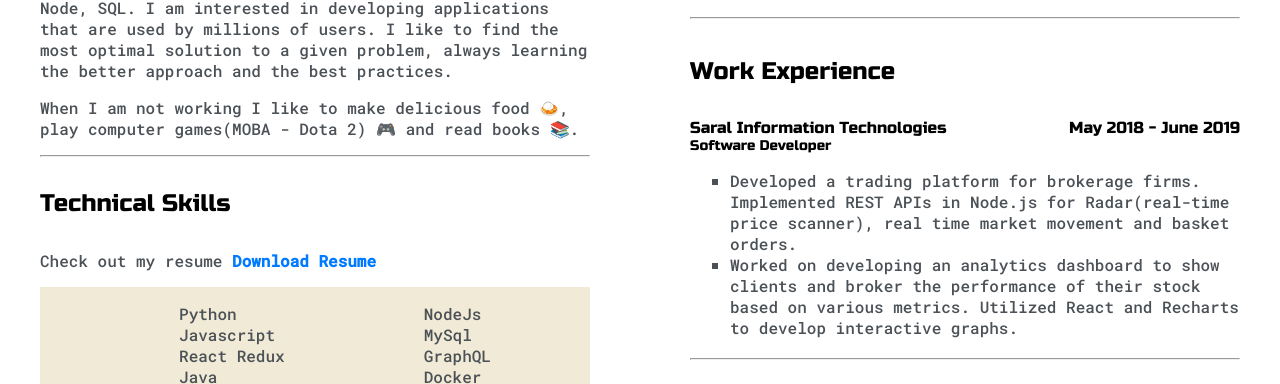
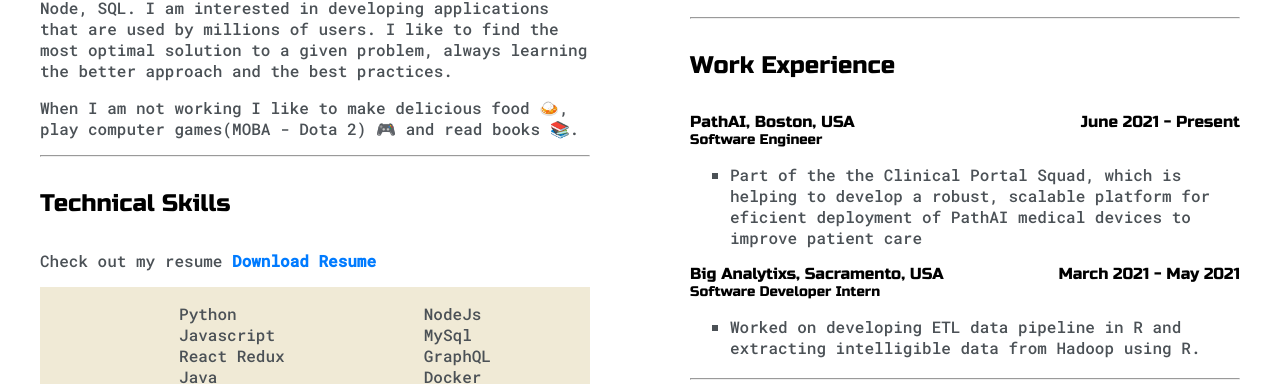
Before and after one commit to samkitsheth95/portfolio_website, a plain HTML site: page index.html in a window 1280 px wide. Shown: the part 938-1322 px from the top of the page. Drawn offline with Linux system fonts and the light colour scheme.

Commit message:
Updated resume and job desc

```diff
--- a/index.html
+++ b/index.html
@@ -136,20 +136,24 @@
           <div>
             <h4>Work Experience</h4>
             <div class="college-date">
-              <h6 class="college-name">Saral Information Technologies</h6>
-              <h6 class="college-name">May 2018 - June 2019</h6>
+              <h6 class="college-name">PathAI, Boston, USA</h6>
+              <h6 class="college-name">June 2021 - Present</h6>
             </div>
-            <h6 class="college-name" style="font-size: 14px;">Software Developer</h6>
+            <h6 class="college-name" style="font-size: 14px;">Software Engineer</h6>
             <ul>
               <li class="companyli">
-                Developed a trading platform for brokerage firms.
-                Implemented REST APIs in Node.js for Radar(real-time
-                price scanner), real time market movement and basket orders.
+                Part of the the Clinical Portal Squad, which is helping to develop a robust, scalable platform for eficient
+deployment of PathAI medical devices to improve patient care
               </li>
+            </ul>
+            <div class="college-date">
+              <h6 class="college-name">Big Analytixs, Sacramento, USA</h6>
+              <h6 class="college-name">March 2021 - May 2021</h6>
+            </div>
+            <h6 class="college-name" style="font-size: 14px;">Software Developer Intern</h6>
+            <ul>
               <li class="companyli">
-                Worked on developing an analytics dashboard to show clients and broker the performance of their stock
-                based on various metrics.
-                Utilized React and Recharts to develop interactive graphs.
+                Worked on developing ETL data pipeline in R and extracting intelligible data from Hadoop using R.
               </li>
             </ul>
             <hr class="edu-line" />
```
Also changed, not shown: 1 other file.
